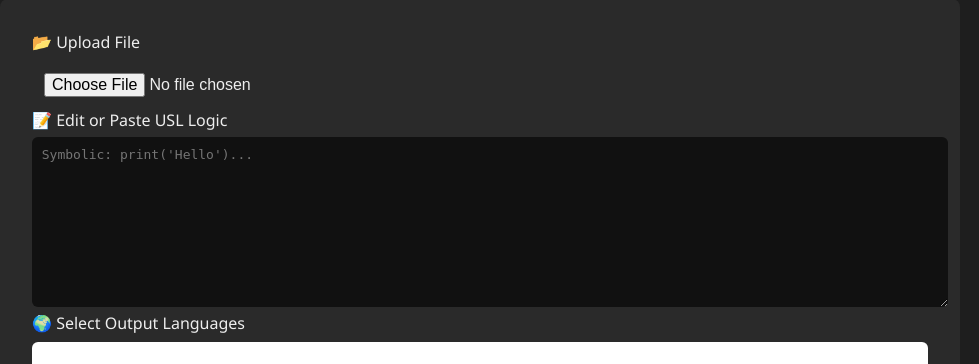
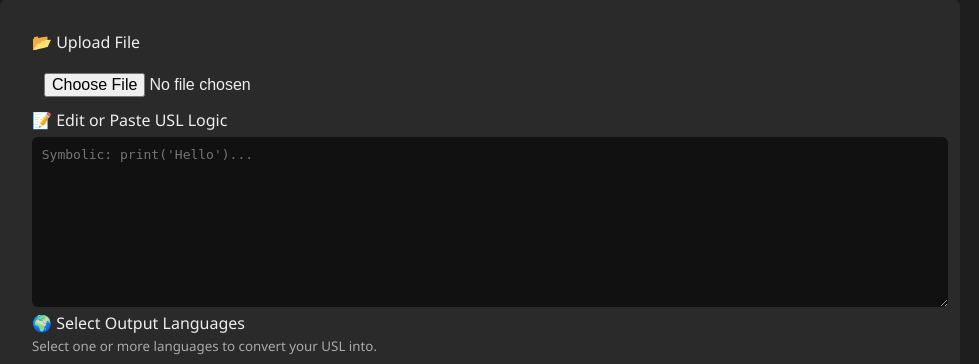
Before and after one commit to Jordan-Townsend/usl, a Flask app: page / in a window 1280 px wide. Shown: the part 192-556 px from the top of the page, without its empty margins (160-1139 px from the left). Run offline with Flask 3, Linux system fonts and the light colour scheme; lists and menus that the app fills with data are empty.

```diff
--- a/templates/index.html
+++ b/templates/index.html
@@ -71,7 +71,7 @@
       <label><span data-i18n="editLogic">📝 Edit or Paste USL Logic</span></label>
       <textarea id="uslInput" placeholder="Symbolic: print('Hello')..."></textarea>
 
-      <label><span data-i18n="selectLangs">🌍 Select Output Languages</span></label>
+      <label><span data-i18n="selectLangs">🌍 Select Output Languages</span><br><small style="color: #aaa;">Select one or more languages to convert your USL into.</small></label>
       <select id="langSelectOutput" multiple></select>
 
       <button><span data-i18n="transpileBtn">🚀 Transpile & Preview</span></button>
@@ -135,6 +135,7 @@
 
     window.onload = () => {
       populateOutputLanguages();
+      populateOutputLanguages();
       setLang("en");
     };
   </script>
```
